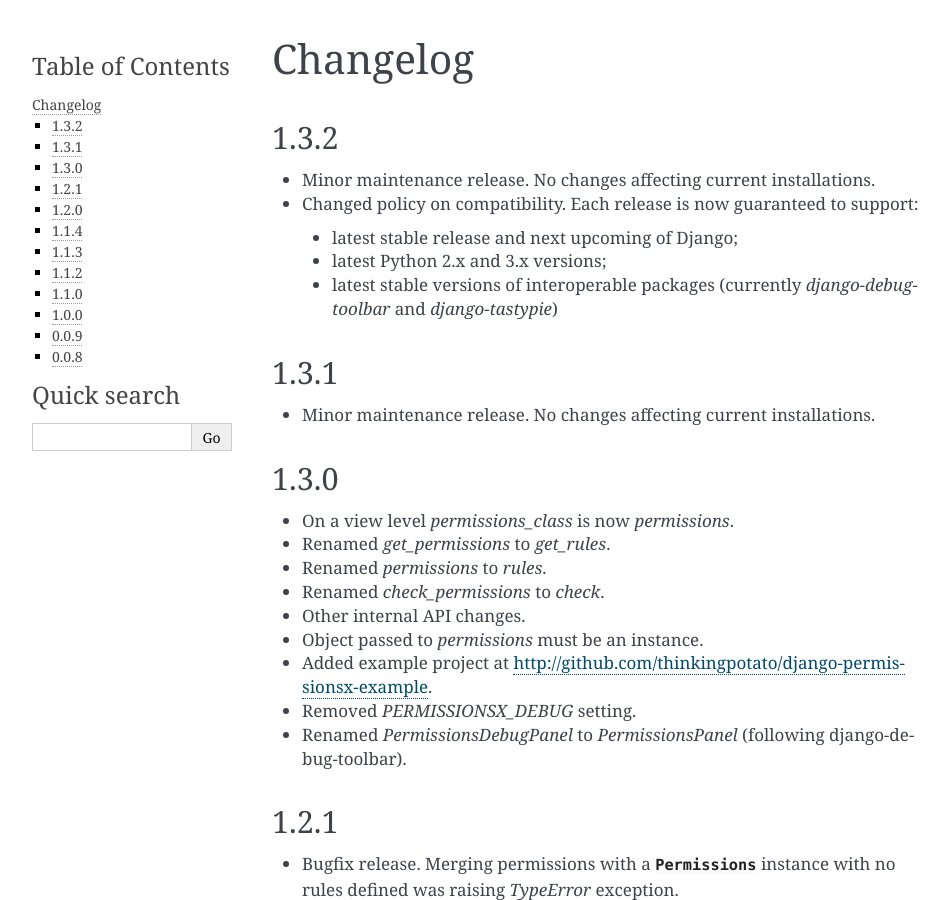
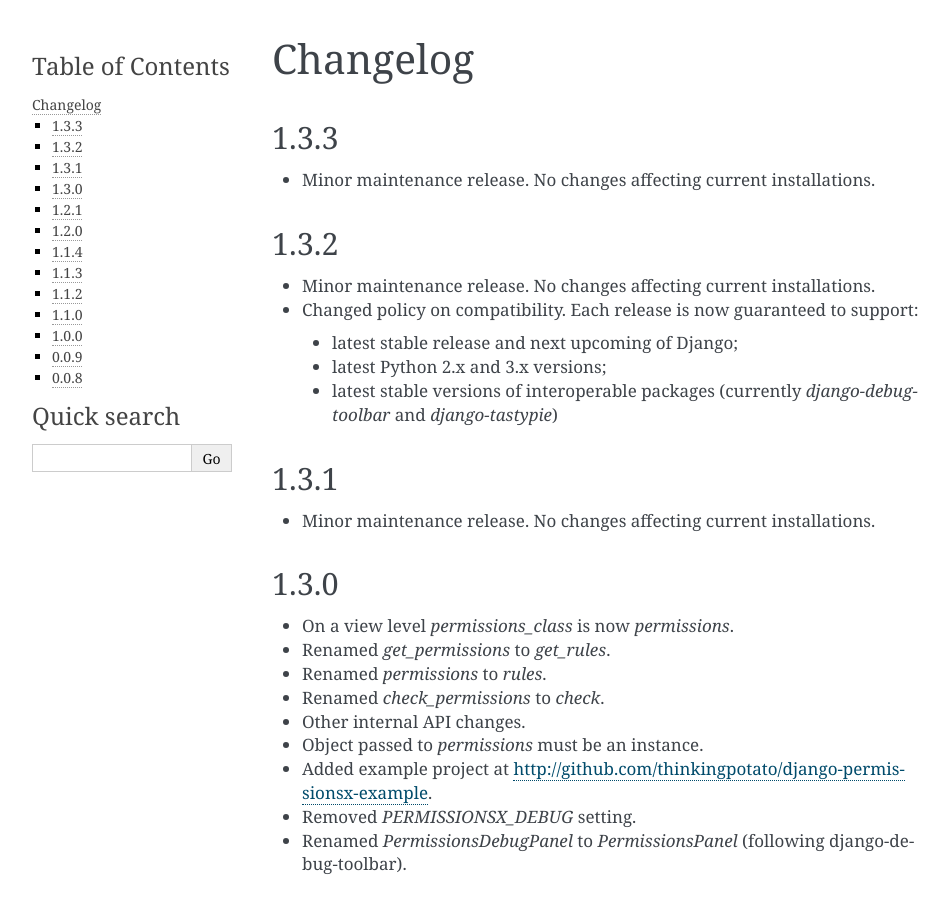
Before and after one commit to antoniotaranto/django-permissionsx, a Sphinx documentation site: the page built from docs/changelog.rst, in a window 1280 px wide and 900 px high. Shown: the whole window, without its empty margins (148-1097 px from the left). Built offline with Sphinx 7.4.7, drawn with Linux system fonts in a browser that asks for light colours.

Commit message:
Updated changelog

```diff
--- a/docs/changelog.rst
+++ b/docs/changelog.rst
@@ -1,6 +1,11 @@
 =========
 Changelog
 =========
+
+1.3.3
+=====
+
+* Minor maintenance release. No changes affecting current installations.
 
 1.3.2
 =====
```
